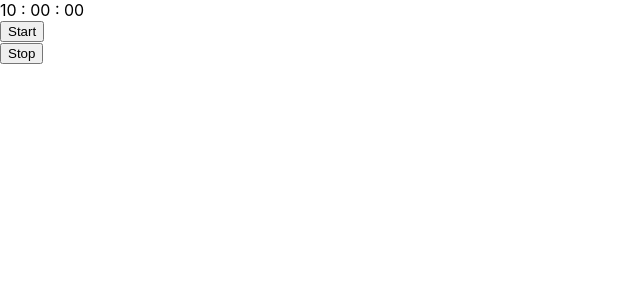
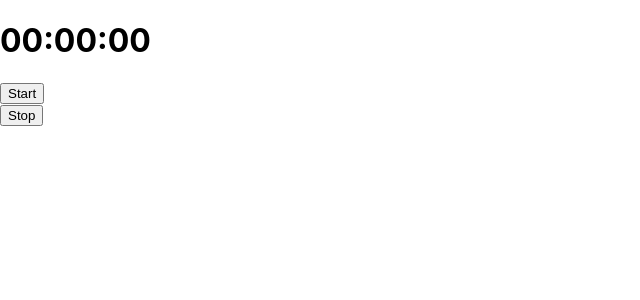
Before and after one commit to Diamantinomc/tablero-de-basket, a React (Create React App) app: page / in a window 1280 px wide. Shown: the top 300 px of the page, without its empty margins (0-640 px from the left). Built offline with nearby package versions, Linux system fonts and the light colour scheme; the HTML template or start-up script is replaced by a standard one.

Commit message:
Se inicia la interfaz. Se agrega cronometro y dos botones

```diff
--- a/src/App.js
+++ b/src/App.js
@@ -1,61 +1,21 @@
-import { useState } from 'react';
 import './App.css';
 import Cronometro from './components/Cronometro';
 import Boton from './components/Boton';
 
 function App() {
 
-  const [time, setTime] = useState({min:10, seg:0, mil:0});
-  const [intervalo, setIntervalo] = useState();
-
-  const Start = () => {
-    run();
-    setIntervalo(setInterval(run, 10));
-  };
-
-  var min = time.min;
-  var seg = time.seg;
-  var mil = time.mil;
-
-  const run = () => {
-    if(seg === 0) {
-      min--;
-      seg = 60;
-    }
-
-    if(mil === 0) {
-      seg--;
-      mil = 100;
-    }
-
-    mil--;
-    return setTime({ min:min, seg:seg, mil:mil })
-  }
-
-  const Stop = () => {
-    clearInterval(intervalo);
-  }
-
   return (
     <div className='principal'>
-      <div className='Cronometro'>
-        <Cronometro
-          time = {time}
-        />
-      </div>
-      <div className='Start'>
-        <Boton
-          nombre= 'Start'
-          onClick={Start}
-        />
-      </div>
-      <div className='Stop'>
-        <Boton
-          nombre = 'Stop'
-          onClick={Stop}
-        />
-      </div>
+      <Cronometro />
+      <Boton
+      texto="Start"
+      isStart={true}
+      ManejarClic="prueba"/>
 
+<Boton
+      texto="Stop"
+      isStart={false}
+      ManejarClic="prueba2"/>
     </div>
 
 
--- a/src/components/Boton.js
+++ b/src/components/Boton.js
@@ -1,12 +1,13 @@
 import React from "react";
 
-function Boton({ nombre, onClick}) {
-    return (
-        <button onClick = {onClick}>
-            {nombre}
-
-        </button>
+function Boton({ texto, isStart, ManejarClic}) {
+    return(
+        <div className="btnPrincipal">
+            <button className={ isStart ? "start" : "restart"}>
+                {texto}
+            </button>
+        </div>
     )
-};
+}
 
 export default Boton;
--- a/src/components/Cronometro.js
+++ b/src/components/Cronometro.js
@@ -1,14 +1,13 @@
 import React from "react";
 
-function Cronometro({ time }) {
-  return (
-    <div className="cronometro">
-        <span>{time.min >= 10 ? time.min : "0" + time.min}</span>&nbsp;:&nbsp;
-        <span>{time.seg >= 10 ? time.seg : "0" + time.seg}</span>&nbsp;:&nbsp;
-        <span>{time.mil >= 10 ? time.mil : "0" + time.mil}</span>&nbsp;
-    </div>
-
-  )
+function Cronometro( ) {
+    return(
+        <div className="crPrincipal">
+            <div className="cronometro">
+                <h1>00:00:00</h1>
+            </div>
+        </div>
+    )
 }
 
 export default Cronometro;
```
